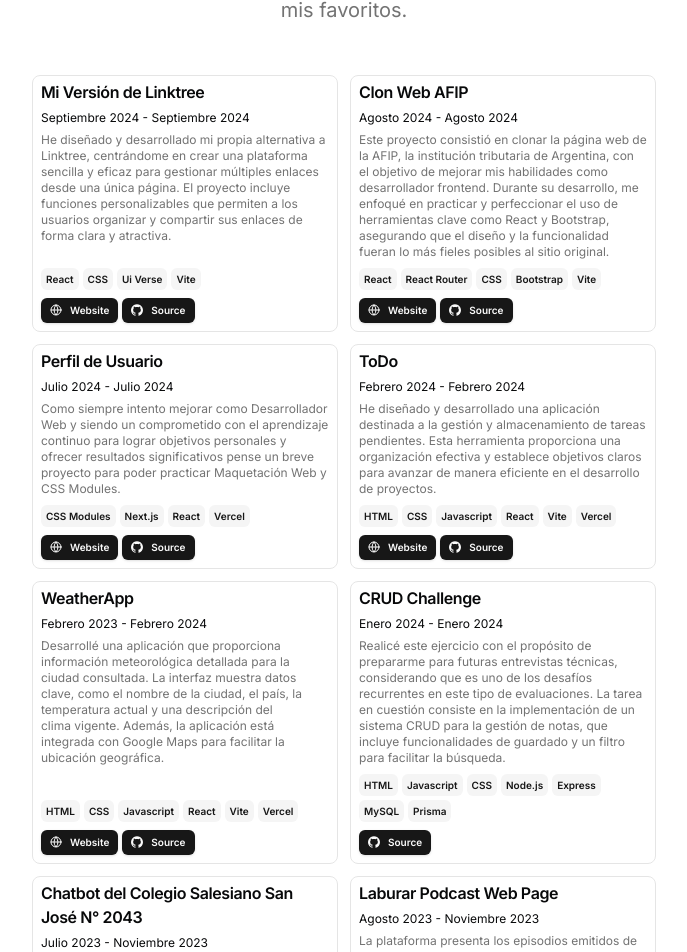
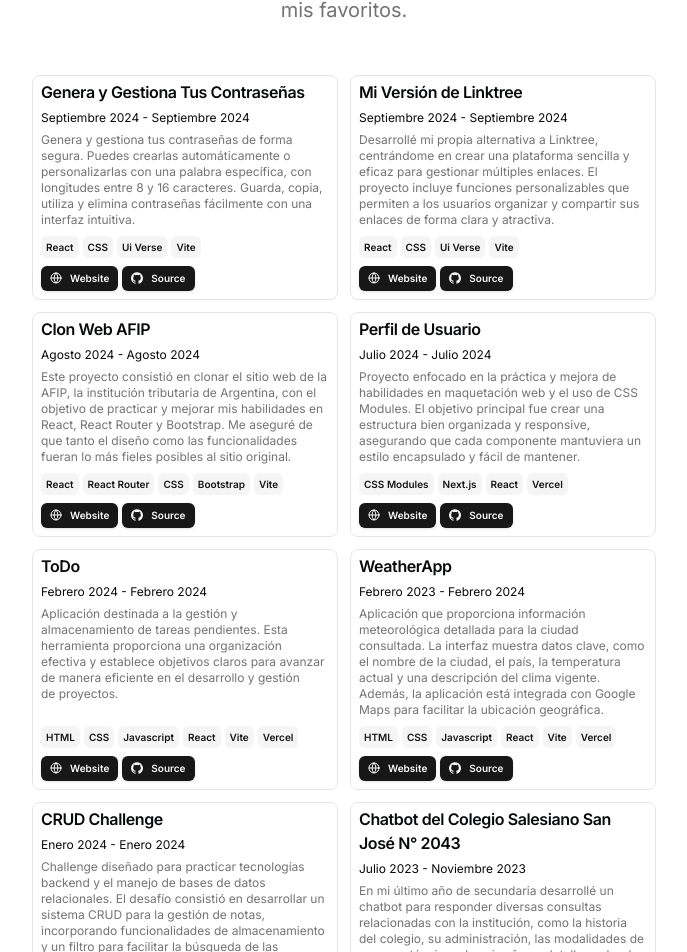
Before and after one commit to Benit0Trdlla/Portfolio, a Next.js app: page / in a window 1280 px wide. Shown: the part 1140-2092 px from the top of the page, without its empty margins (296-983 px from the left). Built offline with nearby package versions, Linux system fonts and the light colour scheme.

Commit message:
[New]: Modified proyects descriptions. Added new proyect.

```diff
--- a/src/data/resume.tsx
+++ b/src/data/resume.tsx
@@ -87,12 +87,38 @@ export const DATA = {
   ],
   projects: [
     {
+      title: "Genera y Gestiona Tus Contraseñas",
+      href: "https://genera-y-gestiona-tus-contrasenas-gray.vercel.app/",
+      dates: "Septiembre 2024 - Septiembre 2024",
+      active: true,
+      description:
+        "Genera y gestiona tus contraseñas de forma segura. Puedes crearlas automáticamente o personalizarlas con una palabra específica, con longitudes entre 8 y 16 caracteres. Guarda, copia, utiliza y elimina contraseñas fácilmente con una interfaz intuitiva.",
+      technologies: [
+        "React",
+        "CSS",
+        "Ui Verse",
+        "Vite",
+      ],
+      links: [
+        {
+          type: "Website",
+          href: "https://genera-y-gestiona-tus-contrasenas-gray.vercel.app/",
+          icon: <Icons.globe className="size-3" />,
+        },
+        {
+          type: "Source",
+          href: "https://github.com/Benit0Trdlla/Passwords",
+          icon: <Icons.github className="size-3" />,
+        },
+      ],
+    },
+    {
       title: "Mi Versión de Linktree",
       href: "https://my-linktree-pink.vercel.app/",
       dates: "Septiembre 2024 - Septiembre 2024",
       active: true,
       description:
-        "He diseñado y desarrollado mi propia alternativa a Linktree, centrándome en crear una plataforma sencilla y eficaz para gestionar múltiples enlaces desde una única página. El proyecto incluye funciones personalizables que permiten a los usuarios organizar y compartir sus enlaces de forma clara y atractiva.",
+        "Desarrollé mi propia alternativa a Linktree, centrándome en crear una plataforma sencilla y eficaz para gestionar múltiples enlaces. El proyecto incluye funciones personalizables que permiten a los usuarios organizar y compartir sus enlaces de forma clara y atractiva.",
       technologies: [
         "React",
         "CSS",
@@ -118,7 +144,7 @@ export const DATA = {
       dates: "Agosto 2024 - Agosto 2024",
       active: true,
       description:
-        "Este proyecto consistió en clonar la página web de la AFIP, la institución tributaria de Argentina, con el objetivo de mejorar mis habilidades como desarrollador frontend. Durante su desarrollo, me enfoqué en practicar y perfeccionar el uso de herramientas clave como React y Bootstrap, asegurando que el diseño y la funcionalidad fueran lo más fieles posibles al sitio original.",
+        "Este proyecto consistió en clonar el sitio web de la AFIP, la institución tributaria de Argentina, con el objetivo de practicar y mejorar mis habilidades en React, React Router y Bootstrap. Me aseguré de que tanto el diseño como las funcionalidades fueran lo más fieles posibles al sitio original.",
       technologies: [
         "React",
         "React Router",
@@ -145,7 +171,7 @@ export const DATA = {
       dates: "Julio 2024 - Julio 2024",
       active: true,
       description:
-        "Como siempre intento mejorar como Desarrollador Web y siendo un comprometido con el aprendizaje continuo para lograr objetivos personales y ofrecer resultados significativos pense un breve proyecto para poder practicar Maquetación Web y CSS Modules.",
+        "Proyecto enfocado en la práctica y mejora de habilidades en maquetación web y el uso de CSS Modules. El objetivo principal fue crear una estructura bien organizada y responsive, asegurando que cada componente mantuviera un estilo encapsulado y fácil de mantener.",
       technologies: [
         "CSS Modules",
         "Next.js",
@@ -171,7 +197,7 @@ export const DATA = {
       dates: "Febrero 2024 - Febrero 2024",
       active: true,
       description:
-        "He diseñado y desarrollado una aplicación destinada a la gestión y almacenamiento de tareas pendientes. Esta herramienta proporciona una organización efectiva y establece objetivos claros para avanzar de manera eficiente en el desarrollo de proyectos.",
+        "Aplicación destinada a la gestión y almacenamiento de tareas pendientes. Esta herramienta proporciona una organización efectiva y establece objetivos claros para avanzar de manera eficiente en el desarrollo y gestión de proyectos.",
       technologies: [
         "HTML",
         "CSS",
@@ -200,7 +226,7 @@ export const DATA = {
       dates: "Febrero 2023 - Febrero 2024",
       active: true,
       description:
-        "Desarrollé una aplicación que proporciona información meteorológica detallada para la ciudad consultada. La interfaz muestra datos clave, como el nombre de la ciudad, el país, la temperatura actual y una descripción del clima vigente. Además, la aplicación está integrada con Google Maps para facilitar la ubicación geográfica.",
+        "Aplicación que proporciona información meteorológica detallada para la ciudad consultada. La interfaz muestra datos clave, como el nombre de la ciudad, el país, la temperatura actual y una descripción del clima vigente. Además, la aplicación está integrada con Google Maps para facilitar la ubicación geográfica.",
       technologies: [
         "HTML",
         "CSS",
@@ -228,7 +254,7 @@ export const DATA = {
       dates: "Enero 2024 - Enero 2024",
       active: true,
       description:
-        "Realicé este ejercicio con el propósito de prepararme para futuras entrevistas técnicas, considerando que es uno de los desafíos recurrentes en este tipo de evaluaciones. La tarea en cuestión consiste en la implementación de un sistema CRUD para la gestión de notas, que incluye funcionalidades de guardado y un filtro para facilitar la búsqueda.",
+        "Challenge diseñado para practicar tecnologías backend y el manejo de bases de datos relacionales. El desafío consistió en desarrollar un sistema CRUD para la gestión de notas, incorporando funcionalidades de almacenamiento y un filtro para facilitar la búsqueda de las notas guardadas.",
       technologies: [
         "HTML",
         "Javascript",
@@ -252,7 +278,7 @@ export const DATA = {
       dates: "Julio 2023 - Noviembre 2023",
       active: true,
       description:
-        "El ultimo proyecto realizado en mi ultimo año de secundaria en el Colegio Salesiano San José N° 2043 fue el desarrollo de un chatbot capaz de responder a diversas consultas relacionadas con la institución. Como la historia del colegio, la administración, las modalidades de carreras técnicas de seis años y datos relevantes sobre la Bienal.",
+        "En mi último año de secundaria desarrollé un chatbot para responder diversas consultas relacionadas con la institución, como la historia del colegio, su administración, las modalidades de carreras técnicas de seis años y detalles sobre la Bienal (Exposición Educativa).",
       technologies: [
         "HTML",
         "CSS",
@@ -277,7 +303,7 @@ export const DATA = {
       dates: "Agosto 2023 - Noviembre 2023",
       active: true,
       description:
-        "La plataforma presenta los episodios emitidos de un podcast e integra un sistema que permite a los usuarios gestionar su lista de favoritos pudiendo agregar y eliminar capítulos. La funcionalidad de favoritos requiere que los usuarios creen una cuenta, que incluye la opción de personalizar la imagen de perfil. ",
+        "El sitio web presenta los episodios emitidos de un podcast y ofrece a los usuarios la capacidad de gestionar una lista de favoritos, permitiendo agregar o eliminar capítulos. La funcionalidad de favoritos requiere que los usuarios creen una cuenta, que incluye la opción de personalizar la imagen de perfil.",
       technologies: [
         "HTML",
         "Javascript",
@@ -302,7 +328,7 @@ export const DATA = {
       dates: "Abril 2022 - Diciembre 2022",
       active: true,
       description:
-        "Proyecto utilizando Arduino y conectándolo a una aplicación web desarrollada mediante HTML, CSS, JavaScript y Firebase. Para mejorar la interacción, la aplicación presenta preguntas predeterminadas de manera aleatoria y exhibe los puntajes individuales de los participantes en una pantalla LCD. Este monitoreo y control de la experiencia se realiza de forma remota a través de la interfaz web asociada al proyecto.",
+        "Proyecto de Arduino integrado con una aplicación web. La aplicación presenta preguntas predeterminadas de manera aleatoria y exhibe los puntajes individuales de los participantes en una pantalla LCD 16x16.",
       technologies: [
         "HTML",
         "Javascript",
```
